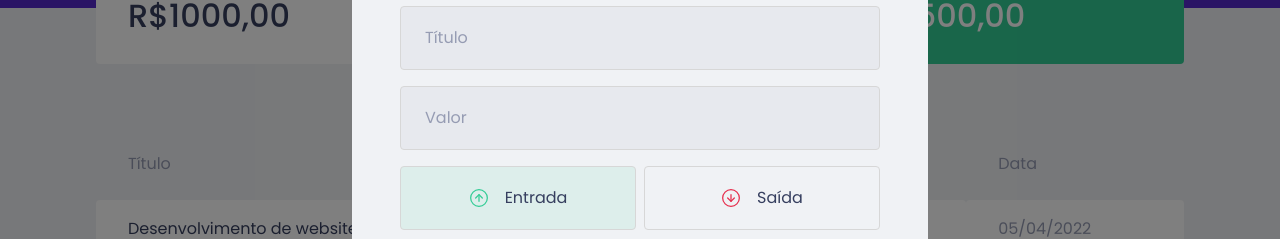
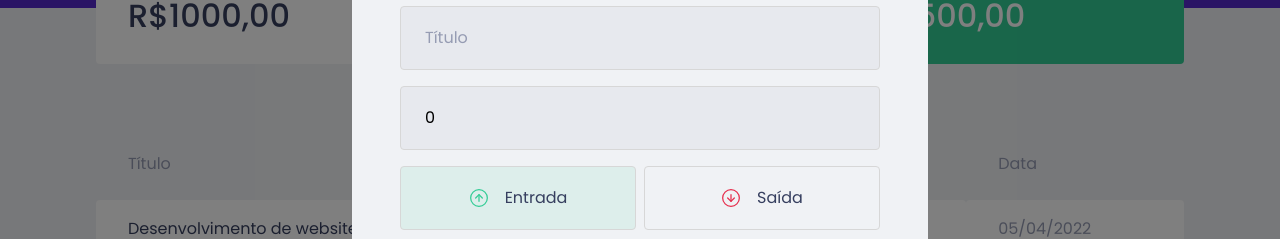
Before and after one commit to Lucas-Onofre/dtmoney, a React (Create React App) app: page / in a window 1280 px wide. Both pictures are taken after a click on the button "Nova transação". Shown: the part 232-471 px from the top of the page. Built offline with nearby package versions, Linux system fonts and the light colour scheme; no server answers; what miragejs would draw is missing.

Commit message:
Saving form data

```diff
--- a/src/components/NewTransactionModal/index.tsx
+++ b/src/components/NewTransactionModal/index.tsx
@@ -5,7 +5,7 @@
 import closeImg from '../../assets/close.svg';
 
 import { Container, RadioBox, TransactionTypeContainer } from './styles';
-import { useState } from 'react';
+import { FormEvent, useState } from 'react';
 
 interface NewTransactionModalProps{
   isOpen: boolean;
@@ -13,7 +13,16 @@
 }
 
 export function NewTransactionModal({ isOpen, onRequestClose }: NewTransactionModalProps){
+  const [title, setTitle] = useState('');
+  const [value, setValue] = useState(0);
+  const [category, setCategory] = useState('');
   const [transactionType, setTransactionType] = useState('deposit');
+
+  function handleCreateNewTransaction(event: FormEvent){
+    event.preventDefault();
+
+    console.log({ title, value, category, transactionType })
+  }
 
   return(
     <Modal
@@ -29,16 +38,20 @@
         >
         <img src={closeImg} alt="Fechar modal" />
       </button>
-      <Container>
+      <Container onSubmit={handleCreateNewTransaction}>
         <h2>Cadastrar transação</h2>
 
         <input
           placeholder="Título"
+          value={title}
+          onChange={event => setTitle(event.target.value)}
         />
 
         <input
           type="number"
           placeholder="Valor"
+          value={value}
+          onChange={event => setValue(Number(event.target.value))}
         />
 
         <TransactionTypeContainer>
@@ -65,6 +78,8 @@
 
         <input
           placeholder="Categoria"
+          value={category}
+          onChange={event => setCategory(event.target.value)}
         />
 
         <button type="submit">
```
